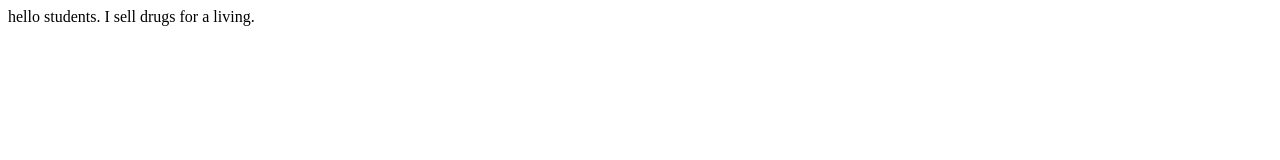
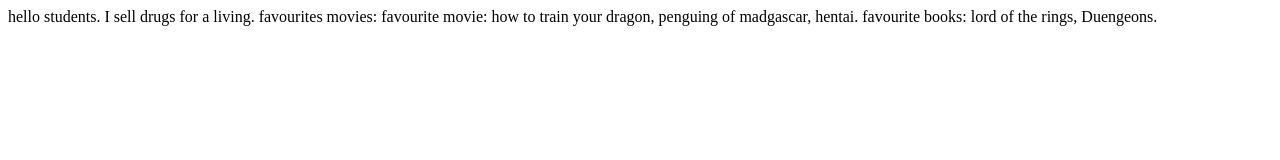
Before and after one commit to Dhanrajtamang/dhanraj-portfolio, a plain HTML site: page index.html in a window 1280 px wide. Drawn offline with Linux system fonts and the light colour scheme.

Commit message:
choir: update of md texts.
added favourites section

```diff
--- a/index.html
+++ b/index.html
@@ -8,5 +8,12 @@
 </head>
 <body>
     hello students. I sell drugs for a living.
+
+    favourites movies:
+
+    favourite movie: how to train your dragon, penguing of madgascar, hentai.
+
+    favourite books:
+    lord of the rings, Duengeons.
 </body>
 </html>
```
